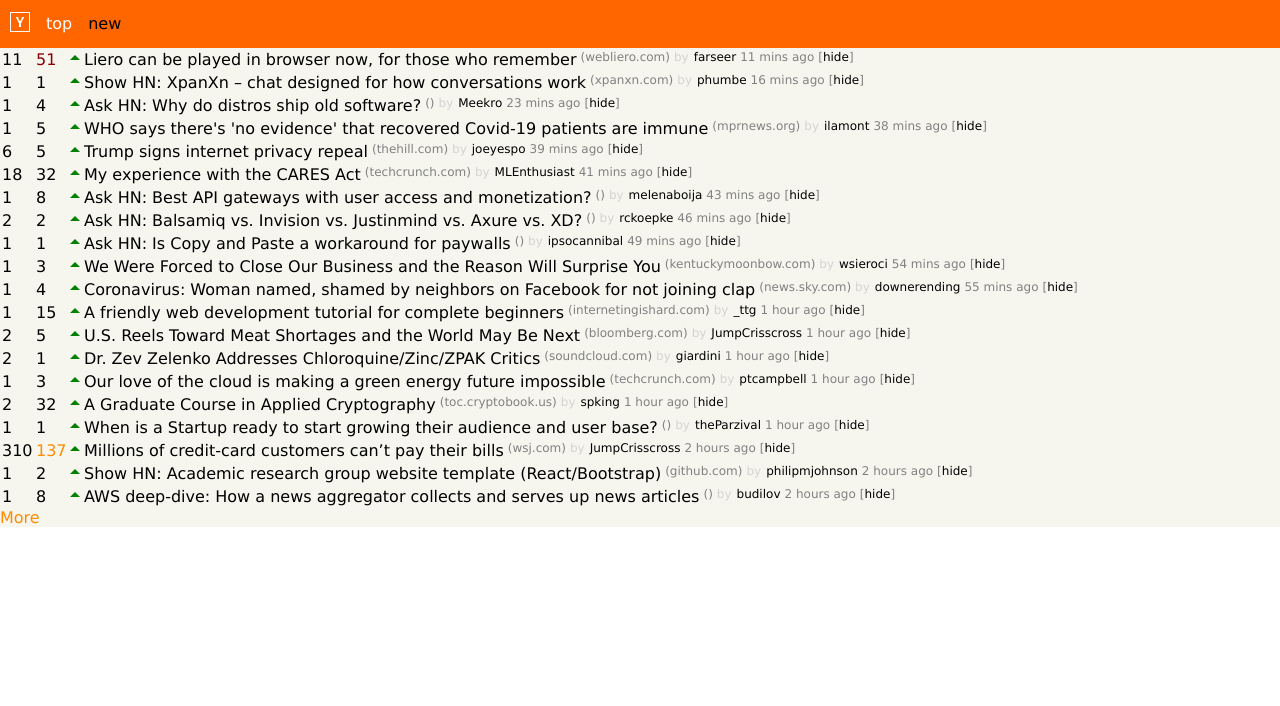
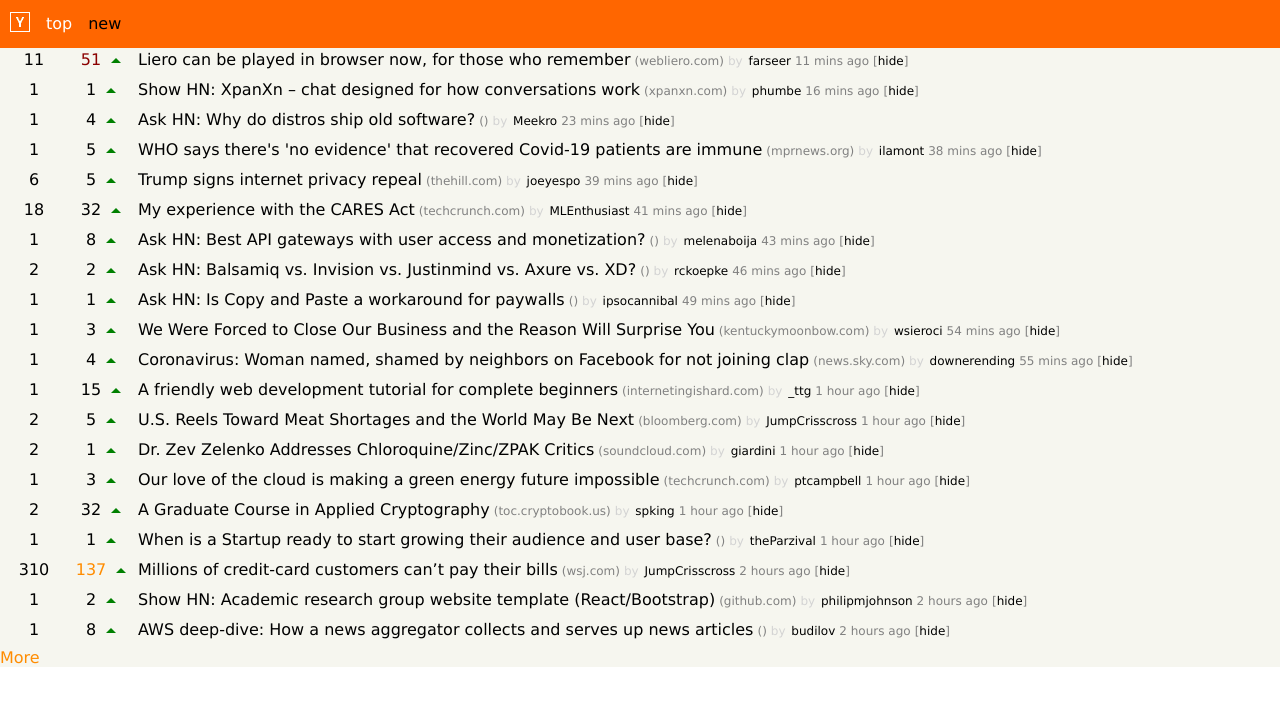
Before and after one commit to akankshakalia/hacker-news, a React app: page / in a window 1280 px wide. Shown: the top 706 px of the page. Built offline with nearby package versions, Linux system fonts and the light colour scheme.

Commit message:
enabled prod mode

```diff
--- a/src/components/NewsItem/NewsItem.js
+++ b/src/components/NewsItem/NewsItem.js
@@ -25,8 +25,10 @@
         url = url? url[2].replace('www.',''): null;
         return <div className="news-item">
             <div className="comments" title="Comments">{this.data.num_comments}</div>
-            <div className={this.getPointsColorCode(this.data.points)} title="Points">{this.data.points}</div>
-            <div class="arrow-up" title="Upvote"></div>
+            <div className={this.getPointsColorCode(this.data.points)} title="Points">
+                {this.data.points}
+                <div class="arrow-up" title="Upvote"></div>
+            </div>
             <div className="title" title="Title">{this.data.title}</div>
             <div className="url" title="Link"><a href={this.data.url}>({url})</a></div>
             <div className="author" title="Author"><label className="prefix">by </label> {this.data.author}</div>
--- a/src/components/NewsItem/NewsItem.scss
+++ b/src/components/NewsItem/NewsItem.scss
@@ -1,22 +1,21 @@
 $font-size: 12px;
 $width: 30px;
 .news-item{
-    display: flex;
-    flex-direction: row;
+    text-align: justify;
+    height: 30px;
     div{
         margin: 2px;
-        display: inherit;
-
+        display: inline-block;
     }
     div.comments{
-
-        width: $width;
+        width: 5%;
+        text-align: center;
     }
     div.points{
-        width: $width;
+        width: 5%;
+        text-align: center;
     }
     div.title{
-
     }
     div.url{
         a{
@@ -28,7 +27,7 @@
     div.author{
         .prefix{
             color:lightgray;
-            padding-right: 5px;
+            padding-right: 2px;
         }
         font-size: $font-size;
     }
@@ -60,9 +59,14 @@
         height: 0;
         border-left: 5px solid transparent;
         border-right: 5px solid transparent;
-        top:5px;
-        position: relative;
         border-bottom: 5px solid green;
         cursor: pointer;
+        margin-left: 10px;
       }
 }
+
+.news-item:after {
+    content: '';
+    width: 100%; /* Ensures there are at least 2 lines of text, so justification works */
+    display: inline-block;
+  }
--- a/webpack.config.js
+++ b/webpack.config.js
@@ -15,6 +15,7 @@
 });
 
 module.exports = {
+    mode: 'production',
     entry: { main: './src/index.js' },
     output: {
         path: path.resolve(__dirname, 'dist'),
```
Also changed, not shown: 4 other files (tests, documents, lock files or other folders).
